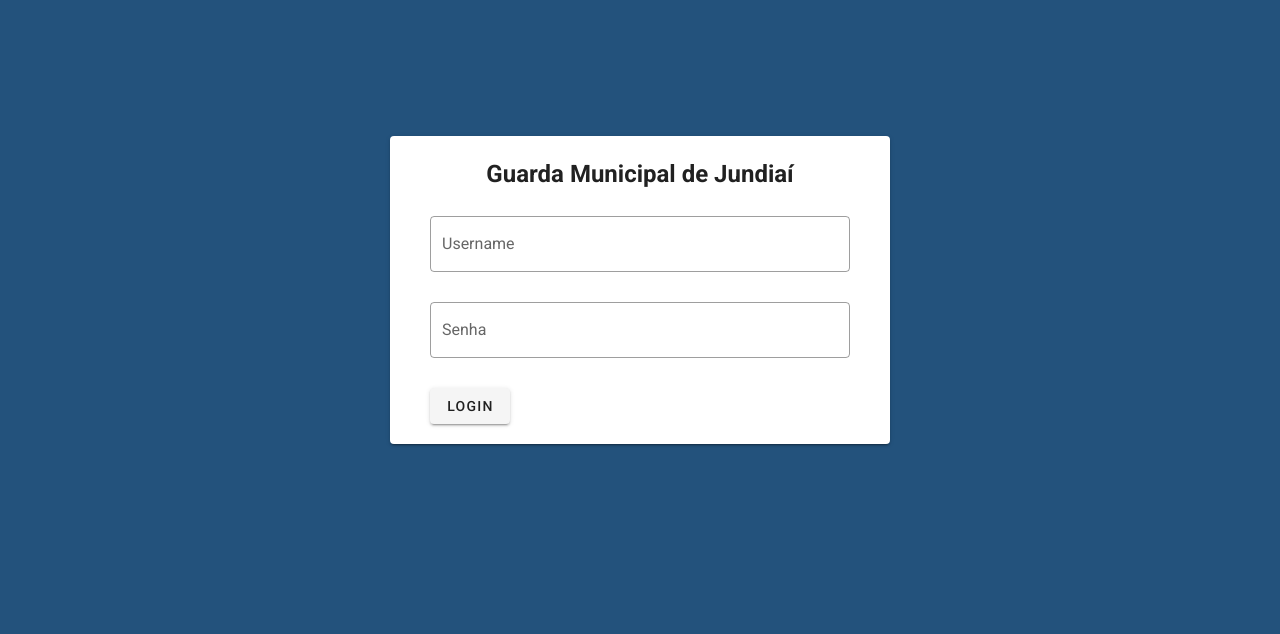
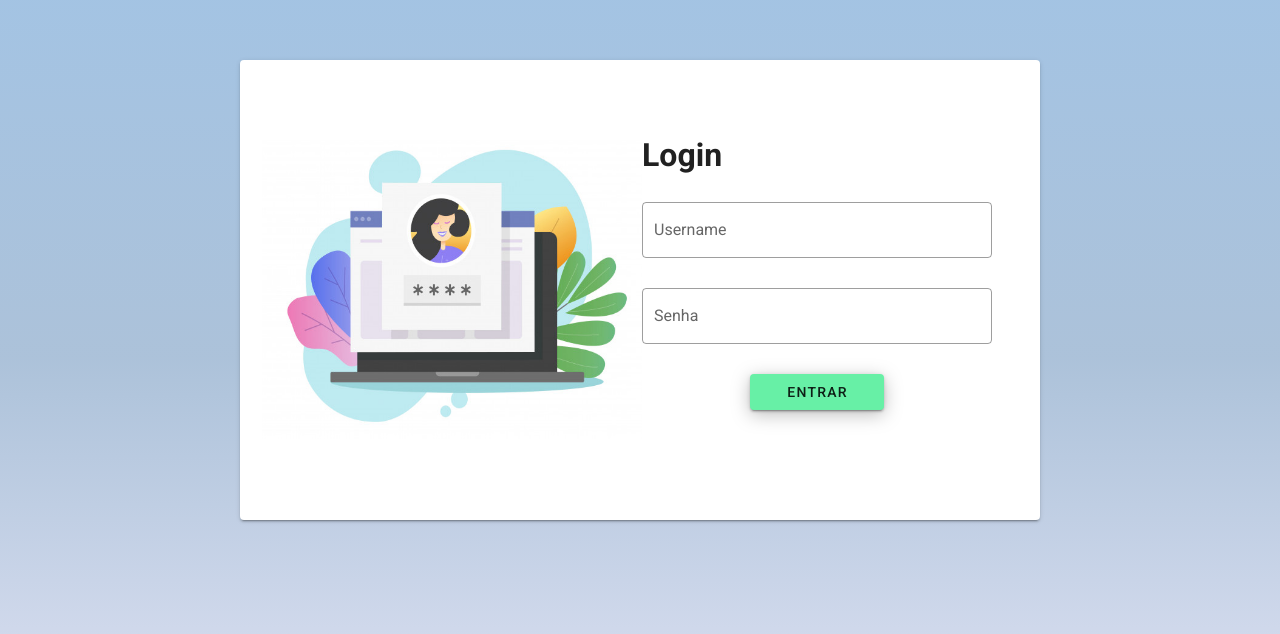
Before and after one commit to MatheusTafarello/GM-Web, a Vue app: page / in a window 1280 px wide. Shown: the part 110-744 px from the top of the page. Built offline with nearby package versions, Linux system fonts and the light colour scheme.

Commit message:
Tela Login

```diff
--- a/src/components/Login/Login.vue
+++ b/src/components/Login/Login.vue
@@ -1,8 +1,11 @@
 <template>
   <div class="Login primary">
-    <v-card class="container" min-width="300" max-width="500">
-      <h2 class="text-center">Guarda Municipal de Jundiaí</h2>
-      <br />
+    <v-card class="container" min-width="200" max-width="800">
+      <div>
+        <img class="imgLogin" src="@/assets/imagemLogin.jpg" />
+      </div>
+      <div class="form-login">
+        <div class="label-login">Login</div>
         <v-form ref="form">
           <v-text-field
             v-model="form.username"
@@ -21,10 +24,11 @@
             type="password"
             :rules="rules.required"
           ></v-text-field>
+          <div class="box">
+            <div class="error--text">{{ error }}</div>
+            <v-btn class="lightGreen" @click="validate">ENTRAR</v-btn>
+          </div>
         </v-form>
-      <div class="box">
-        <div class="error--text">{{error}}</div>
-        <v-btn @click="validate">Login</v-btn>
       </div>
     </v-card>
   </div>
@@ -57,15 +61,62 @@
 </script>
 
 <style scoped>
+template {
+  background: linear-gradient(
+    180deg,
+    #acceed 0%,
+    rgba(215, 229, 247, 0.760312) 58.33%,
+    rgba(215, 221, 239, 0.22) 100%
+  );
+}
 .Login {
+  background: linear-gradient(
+    180deg,
+    #a1c4e6 0%,
+    rgba(215, 229, 247, 0.760312) 58.33%,
+    rgb(215, 221, 239) 100%
+  );
   display: flex;
   align-items: center;
   height: 100%;
   width: 100%;
 }
 .container {
-  padding: 20px 40px;
+  padding: 80px 22px;
+  height: 460px;
+  box-shadow: 2px 11px 19px rgba(0, 0, 0, 0.5);
+  border-radius: 10px;
+  display: flex;
 }
 .box {
+  display: flex;
+  justify-content: center;
+}
+.lightGreen {
+  position: absolute;
+  width: 134px;
+  filter: drop-shadow(0px 4px 9px rgba(0, 0, 0, 0.25));
+  color: white;
+}
+
+.form-login {
+  display: block;
+}
+
+.imgLogin {
+  width: 380px;
+  height: 299px;
+}
+.label-login {
+  font-family: Roboto;
+  font-style: normal;
+  font-weight: bold;
+  font-size: 32px;
+  line-height: 30px;
+  padding-bottom: 32px;
+}
+.input {
+  width: 350px;
+  border: #a1c4e6;
 }
 </style>
--- a/src/plugins/vuetify.js
+++ b/src/plugins/vuetify.js
@@ -15,7 +15,8 @@
         warning: '#ffef61',
         danger: '#ff5858',
         dark: '#4a4a4a',
-        light: '#e9e9e9'
+        light: '#e9e9e9',
+        lightGreen: '#67F0A6'
       },
 
     }
```
Also changed, not shown: src/assets/imagemLogin.jpg (added). Lines whose indentation alone changed are shown as unchanged.
